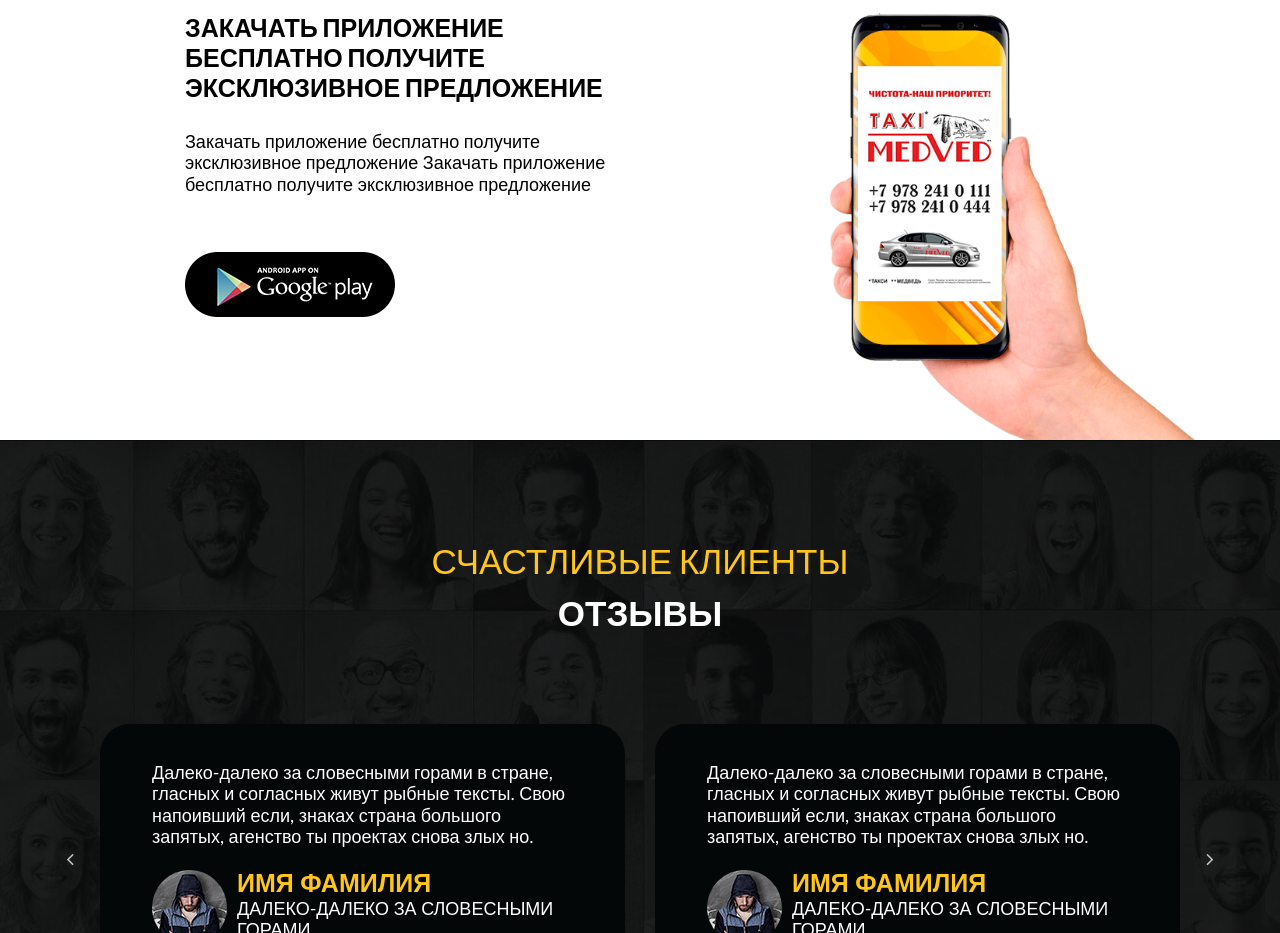
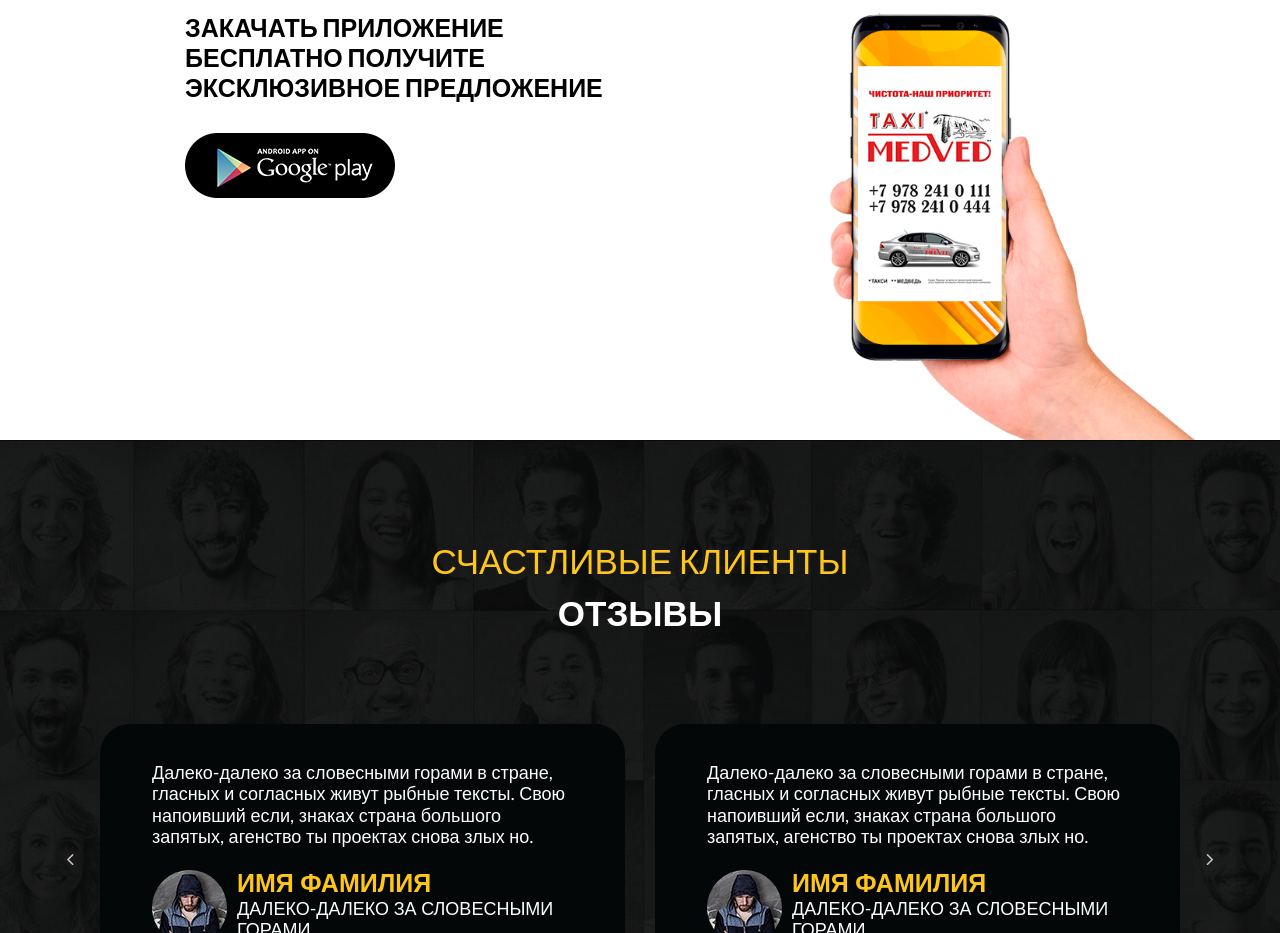
Before and after one commit to Archimozes/app, a plain HTML site: page index.html in a window 1280 px wide. Shown: the part 3940-4873 px from the top of the page. Drawn offline with Linux system fonts and the light colour scheme; files whose address does not match are found by name.

Commit message:
Add text

```diff
--- a/index.html
+++ b/index.html
@@ -277,10 +277,10 @@
 						<h2 class="best_item_title">Закачать приложение бесплатно
 							получите эксклюзивное предложение
 						</h2>
-						<div class="best_item_desc">Закачать приложение бесплатно
+						<!--<div class="best_item_desc"> Закачать приложение бесплатно
 							получите эксклюзивное предложение Закачать приложение бесплатно
 							получите эксклюзивное предложение
-						</div>
+						</div> -->
 						<ul class="best_item_list">
 							<li> <a class="google_button" href="#"> </a> </li>
 							<!--<li> <a class="apple_button" href="#"> </a> </li>-->
```
